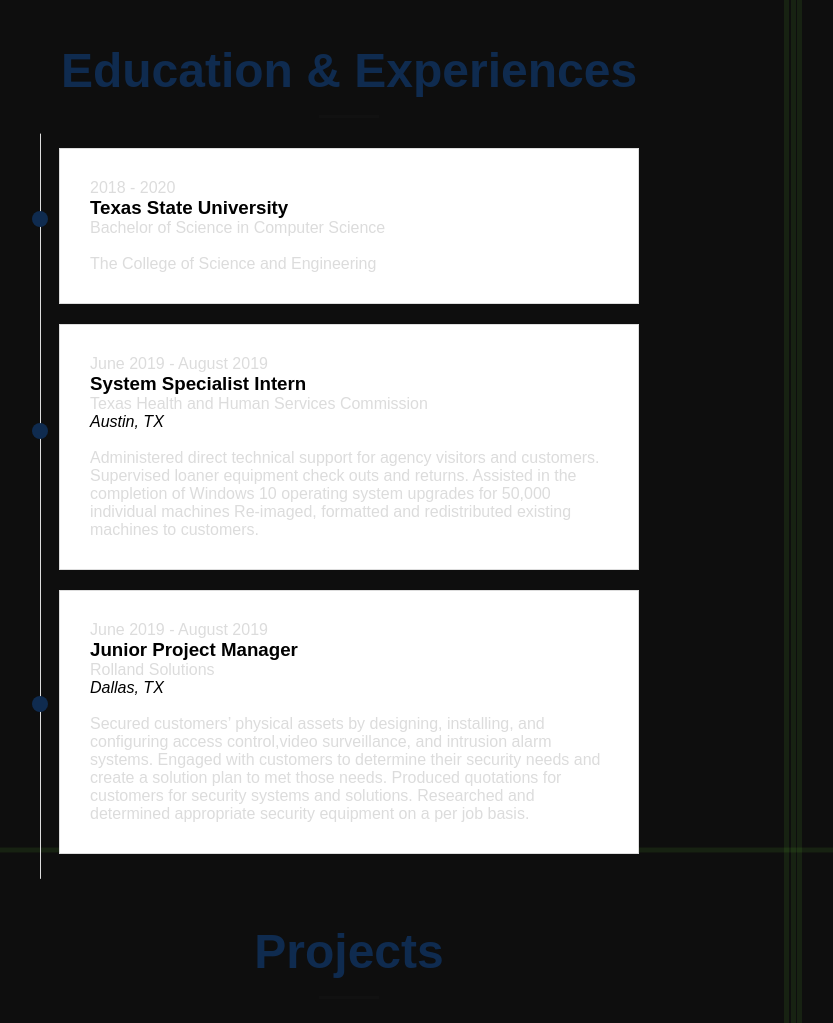
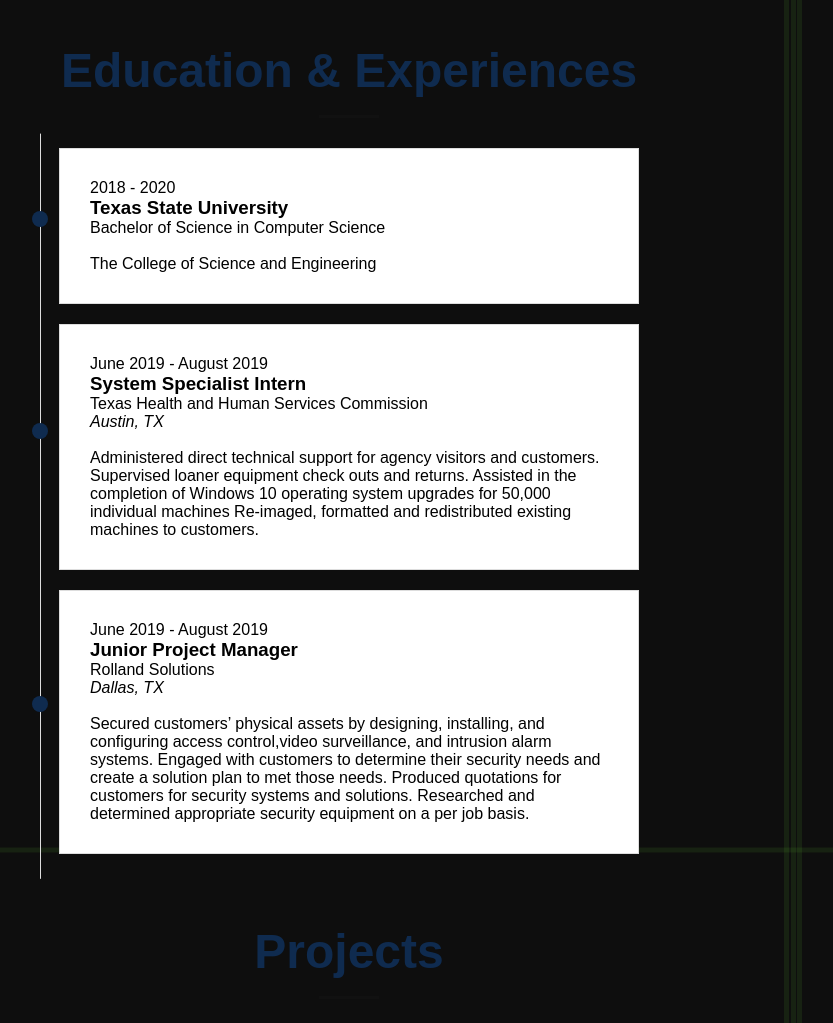
Before and after one commit to Ralex-crypto/portfolio, a plain HTML site: page index.html in a window 1280 px wide. Shown: the part 1477-2500 px from the top of the page, without its empty margins (291-1124 px from the left). Drawn offline with nearby package versions, Linux system fonts and the light colour scheme.

Commit message:
Update main-styles.css

```diff
--- a/main-styles.css
+++ b/main-styles.css
@@ -104,6 +104,9 @@
   }
   p{
     color: var(--color-text-p);
+  }
+  .time-line p{
+    color:black
   }
   footer {
     display: flex;
```
